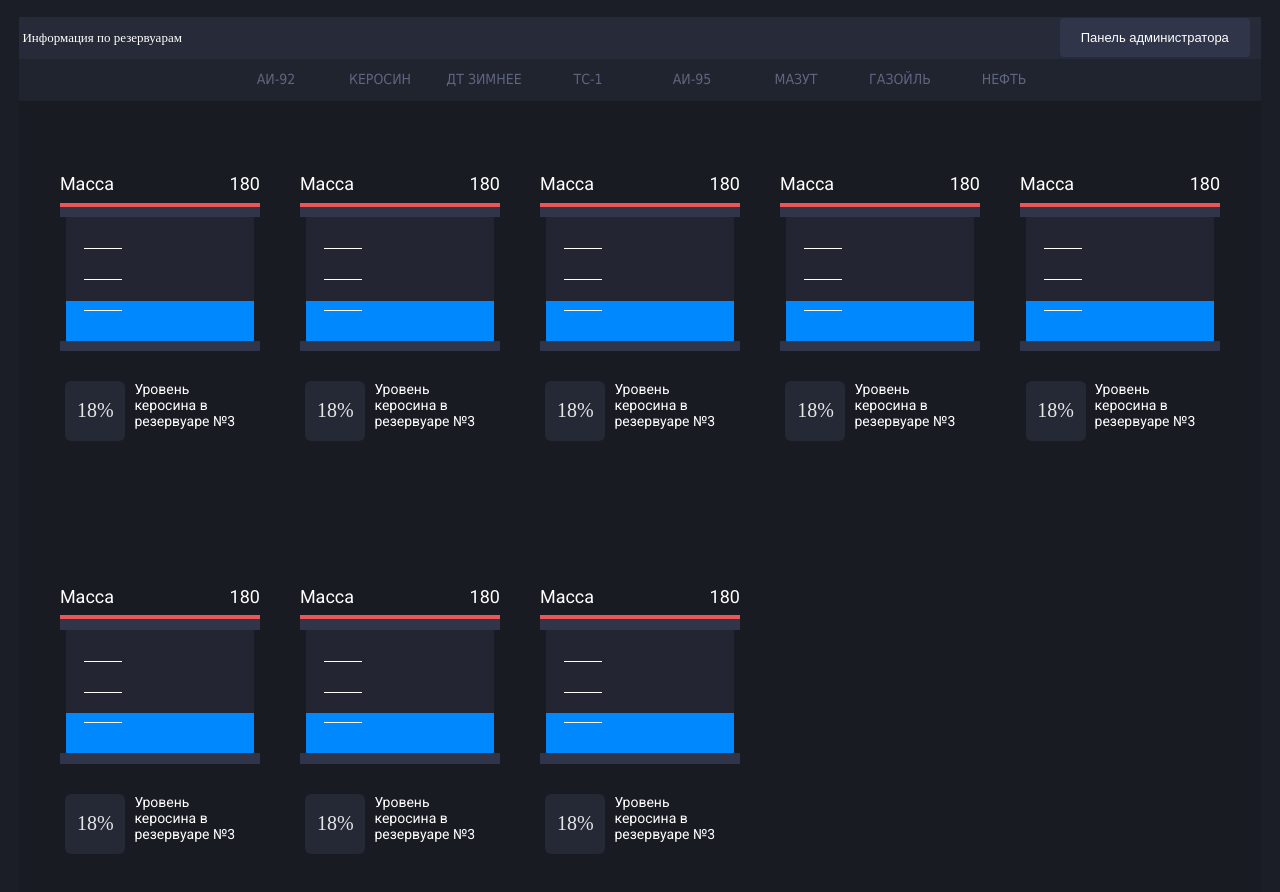
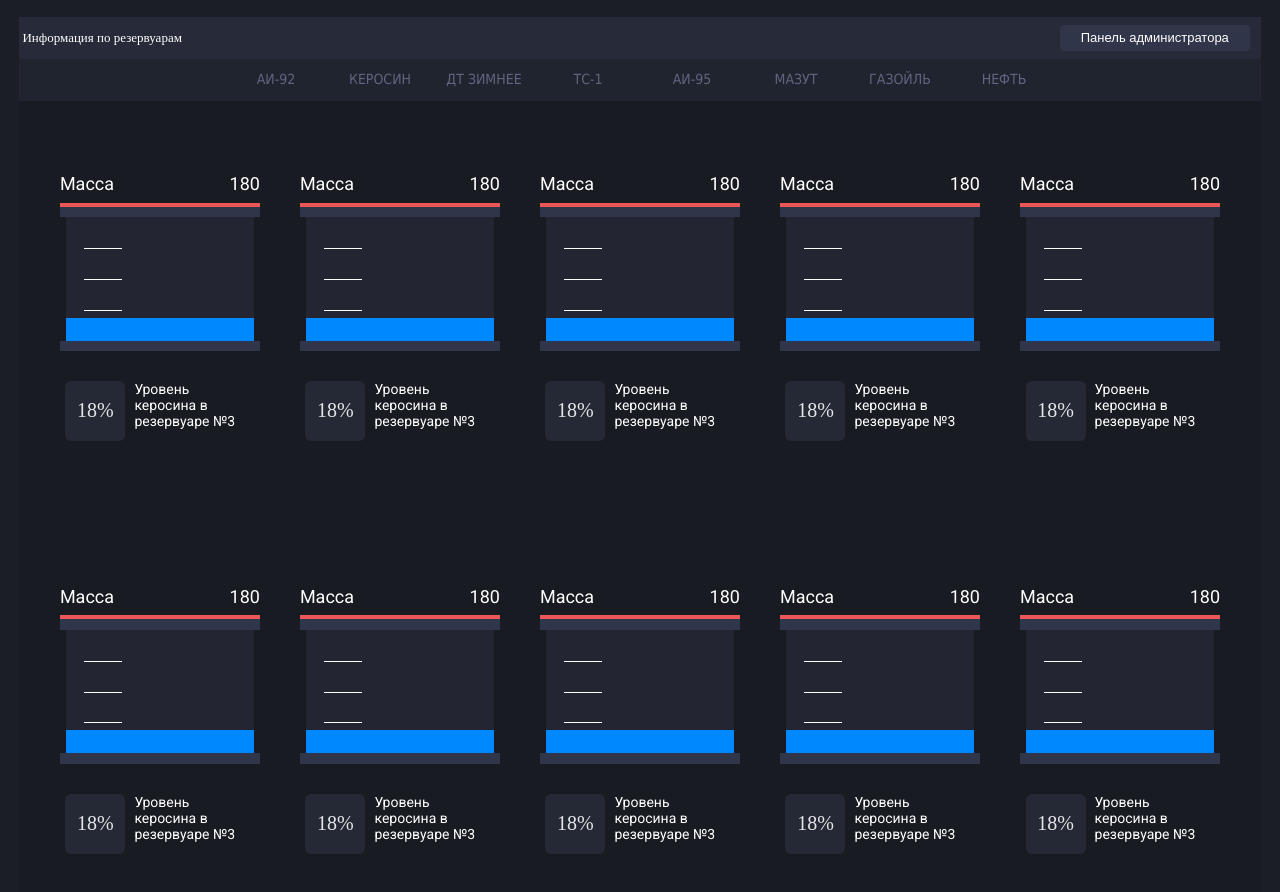
Before and after one commit to foxontheerun/Layout, a plain HTML site: page index.html in a window 1280 px wide. Drawn offline with Linux system fonts and the light colour scheme.

Commit message:
max-width changes

```diff
--- a/index.html
+++ b/index.html
@@ -51,7 +51,8 @@
                         керосина
                         в резервуаре №3</div>
                 </div>
-            </div><div class="item">
+            </div>
+            <div class="item">
                 <div class="item__weight-info">
                     <span>Масса</span>
                     <span>180</span>
@@ -73,7 +74,8 @@
                         керосина
                         в резервуаре №3</div>
                 </div>
-            </div><div class="item">
+            </div>
+            <div class="item">
                 <div class="item__weight-info">
                     <span>Масса</span>
                     <span>180</span>
@@ -95,7 +97,8 @@
                         керосина
                         в резервуаре №3</div>
                 </div>
-            </div><div class="item">
+            </div>
+            <div class="item">
                 <div class="item__weight-info">
                     <span>Масса</span>
                     <span>180</span>
@@ -117,7 +120,8 @@
                         керосина
                         в резервуаре №3</div>
                 </div>
-            </div><div class="item">
+            </div>
+            <div class="item">
                 <div class="item__weight-info">
                     <span>Масса</span>
                     <span>180</span>
@@ -139,7 +143,8 @@
                         керосина
                         в резервуаре №3</div>
                 </div>
-            </div><div class="item">
+            </div>
+            <div class="item">
                 <div class="item__weight-info">
                     <span>Масса</span>
                     <span>180</span>
@@ -161,7 +166,8 @@
                         керосина
                         в резервуаре №3</div>
                 </div>
-            </div><div class="item">
+            </div>
+            <div class="item">
                 <div class="item__weight-info">
                     <span>Масса</span>
                     <span>180</span>
@@ -183,7 +189,54 @@
                         керосина
                         в резервуаре №3</div>
                 </div>
-            </div><div class="item">
+            </div>
+            <div class="item">
+                <div class="item__weight-info">
+                    <span>Масса</span>
+                    <span>180</span>
+                </div>
+                <div class="item__level-indicator">
+                    <div class="level-indicator__header level-indicator__header_level_red "></div>
+                    <div class="level-indicator__borders"></div>
+                    <div class="level-indicator__reservoir">
+                        <div class="level-indicator__reservoir__amount-of-substance" ></div>
+                        <div class="line line__1"></div>
+                        <div class="line line__2"></div>
+                        <div class="line line__3"></div>
+                    </div>
+                    <div class="level-indicator__borders"></div>
+                </div>
+                <div class="item__percentage-level">
+                    <div class="item__percentage-level-number">18%</div>
+                    <div class="item__percentage-level-text">Уровень
+                        керосина
+                        в резервуаре №3</div>
+                </div>
+            </div>
+            <div class="item">
+                <div class="item__weight-info">
+                    <span>Масса</span>
+                    <span>180</span>
+                </div>
+                <div class="item__level-indicator">
+                    <div class="level-indicator__header level-indicator__header_level_red "></div>
+                    <div class="level-indicator__borders"></div>
+                    <div class="level-indicator__reservoir">
+                        <div class="level-indicator__reservoir__amount-of-substance" ></div>
+                        <div class="line line__1"></div>
+                        <div class="line line__2"></div>
+                        <div class="line line__3"></div>
+                    </div>
+                    <div class="level-indicator__borders"></div>
+                </div>
+                <div class="item__percentage-level">
+                    <div class="item__percentage-level-number">18%</div>
+                    <div class="item__percentage-level-text">Уровень
+                        керосина
+                        в резервуаре №3</div>
+                </div>
+            </div>
+            <div class="item">
                 <div class="item__weight-info">
                     <span>Масса</span>
                     <span>180</span>
@@ -208,6 +261,8 @@
             </div>
 
 
+
+
         </div>
         <div class="footer rectangle"></div>
     </div>
--- a/style.css
+++ b/style.css
@@ -17,6 +17,8 @@ body {
     background: var(--main-bg-color);
     color: var(--main-text-color);
     height: auto;
+    /*display: flex;*/
+    /*justify-content: center;*/
     /*font-size: 17px;*/
 }
 
@@ -24,7 +26,7 @@ body {
     display: flex;
     flex-direction: column;
     min-height: 94vh;
-    max-width: 2400px;
+    max-width: 100vw;
     margin: 1.3% 1.5% 1.8% 1.5%;
 }
 
@@ -141,7 +143,7 @@ body {
 
 .level-indicator__reservoir__amount-of-substance {
     background: #0089FF;
-    height: 40px;
+    height: 23px;
     /*position: absolute;*/
     /*bottom: 0;*/
 }
@@ -198,35 +200,39 @@ body {
 
 
 @media only screen and (max-width : 1680px) {
+
+    .info button {
+        min-height: 2em;
+    }
     .item {
-        margin: 73px 1.6666%;
         width: calc(16.666666% - 3.33333%);
     }
 }
 
 @media only screen and (max-width : 1366px) {
     .item {
-        margin: 73px 1.6666%;
         width: calc(20% - 3.33333%);
     }
 }
-@media only screen and (max-width : 1280px) {}
+
 @media only screen and (max-width : 1024px) {
     .item {
-        margin: 73px 1.6666%;
         width: calc(25% - 3.33333%);
     }
 }
 @media only screen and (max-width : 800px)  {
     .item {
-        margin: 73px 1.6666%;
         width: calc(33.33333% - 3.33333%);
     }
 }
-@media only screen and (max-width : 768px)  {}
+@media only screen and (max-width : 768px)  {
+    .navbar li {
+        margin: 0 3px 0 3px;
+    }
+
+}
 @media only screen and (max-width : 600px)  {
     .item {
-        margin: 73px 1.6666%;
         width: calc(50% - 3.33333%);
     }
 }
```
